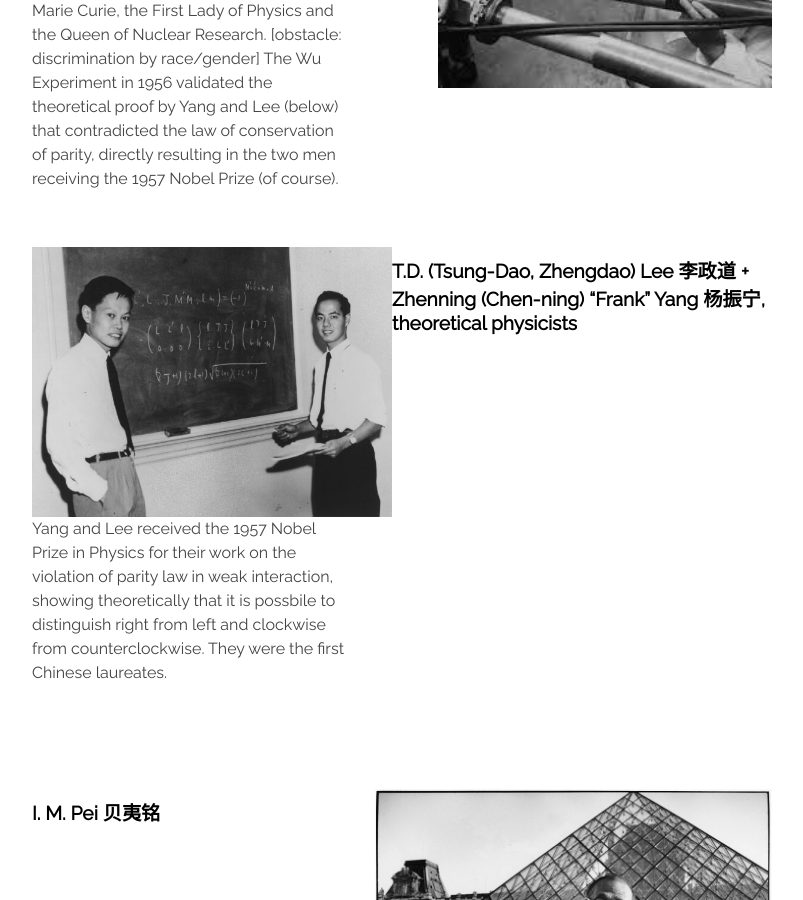
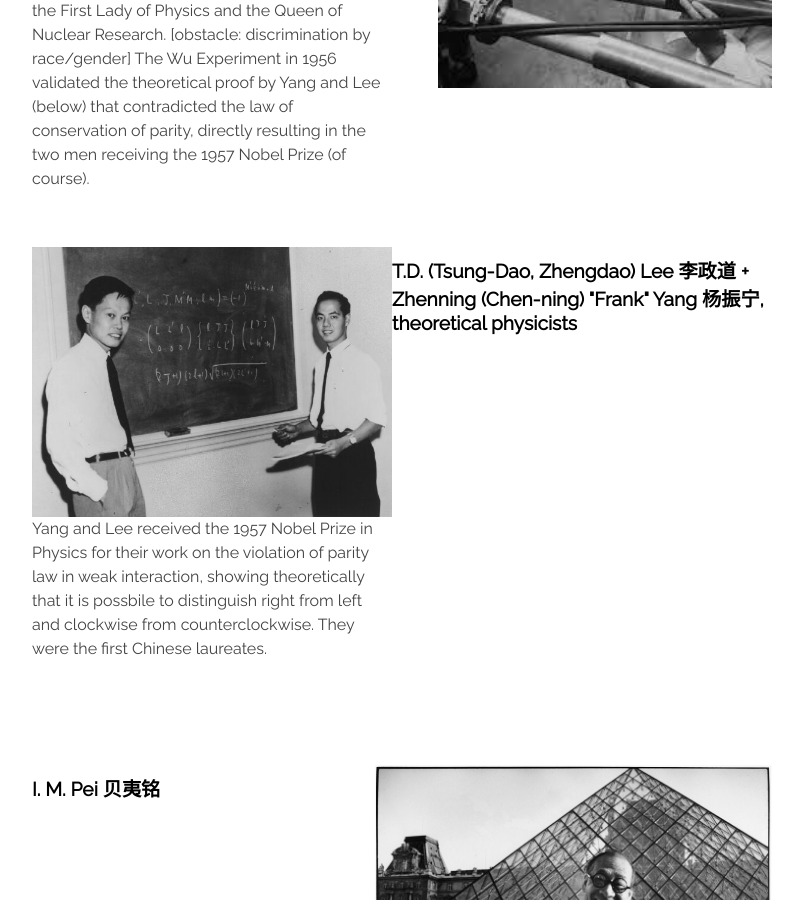
Before and after one commit to c1ndygao/cindygao.com, a Jekyll site: the page built from heroes.md, in a window 1280 px wide and 900 px high, scrolled down 975 px. Shown: the whole window, without its empty margins (228-1031 px from the left). Built offline with Jekyll 4.4.1, drawn with Linux system fonts in a browser that asks for light colours.

Commit message:
Update heroes.md

```diff
--- a/heroes.md
+++ b/heroes.md
@@ -2,14 +2,14 @@
 layout: page
 title: people you should know but don't
 ---
-## Hidden in Plain Sight ##
+<h2>Hidden in Plain Sight</h2>
 these are some women and men, immigrants from China or Chinese Americans, whom you should know but probably don't. it's never too late to rewrite the history books.
 
-### Chinese Immigrants ###
+<h3>Chinese Immigrants</h3>
 
 <img src="/images/tyrus-recent.png" height="225">   <img src="/images/tyrus-bambi.jpg" height="225">
 
-#### Tyrus Wong 黄齐耀, artist/animator ####
+<h4>Tyrus Wong 黄齐耀, artist/animator</h4>
 Tyrus Wong created the look of the film _Bambi_.
 
 [obstacle: never received recognition for his work]
@@ -18,8 +18,8 @@
 
 <img src="/images/cs-wu.jpeg" height="270px" align="right" padding="0 00 50 50">
 
-#### Chien-Shiung (Jianxiong) Wu 吴健雄, experimental physicist ####
-<p style="width:320px;">Wu worked on the Manhattan Project, developing the process for separating uranium into uranium-235 and uranium-238 isotopes. She was nicknamed the Chinese Marie Curie, the First Lady of Physics and the Queen of Nuclear Research.
+<h4>Chien-Shiung (Jianxiong) Wu 吴健雄, experimental physicist</h4>
+<p style="width:350px;">Wu worked on the Manhattan Project, developing the process for separating uranium into uranium-235 and uranium-238 isotopes. She was nicknamed the Chinese Marie Curie, the First Lady of Physics and the Queen of Nuclear Research.
 
 [obstacle: discrimination by race/gender] The Wu Experiment in 1956 validated the theoretical proof by Yang and Lee (below) that contradicted the law of conservation of parity, directly resulting in the two men receiving the 1957 Nobel Prize (of course). </p>
 
@@ -27,9 +27,9 @@
 
 <img src="/images/lee-yang.jpg" height="270px" align="left">
 
-#### T.D. (Tsung-Dao, Zhengdao) Lee 李政道 + Zhenning (Chen-ning) "Frank" Yang 杨振宁, theoretical physicists ####
+<h4 style="align:right;">T.D. (Tsung-Dao, Zhengdao) Lee 李政道 + Zhenning (Chen-ning) "Frank" Yang 杨振宁, theoretical physicists</h4>
 
-<p style="width:320px;">Yang and Lee received the 1957 Nobel Prize in Physics for their work on the violation of parity law in weak interaction, showing theoretically that it is possbile to distinguish right from left and clockwise from counterclockwise. They were the first Chinese laureates.</p>
+<p style="width:350px; align:right">Yang and Lee received the 1957 Nobel Prize in Physics for their work on the violation of parity law in weak interaction, showing theoretically that it is possbile to distinguish right from left and clockwise from counterclockwise. They were the first Chinese laureates.</p>
 
 <br>
 <br>
```
